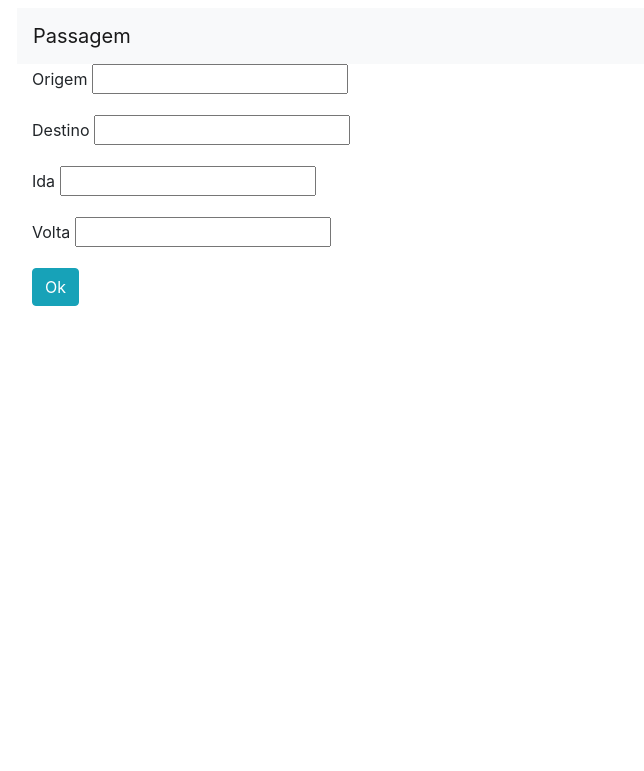
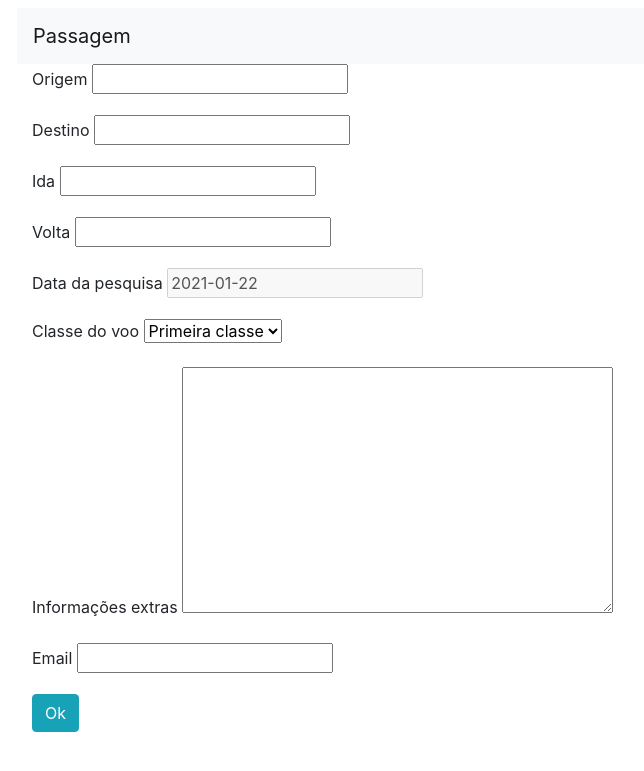
Before and after one commit to RCarteri/Alura, a Django app: page / in a window 1280 px wide. Shown: the top 771 px of the page, without its empty margins (68-712 px from the left). Run offline with Django 3.2, Linux system fonts and the light colour scheme; some libraries are stand-ins or nearby versions.

Commit message:
Inserir novos campos no formulário
Criando novos campos no formulário como data da pesquisa, classe do voo, informações extras e email

```diff
--- /dev/null
+++ b/python/Django/Formulário/passagens/classe_viagem.py
@@ -0,0 +1,5 @@
+tipo_de_classe = {
+    (1, 'Econômica'),
+    (2, 'Executiva'),
+    (3, 'Primeira classe')
+}
--- a/python/Django/Formulário/passagens/forms.py
+++ b/python/Django/Formulário/passagens/forms.py
@@ -1,8 +1,19 @@
 from django import forms
 from tempus_dominus.widgets import DatePicker
+from datetime import datetime
+from passagens.classe_viagem import tipo_de_classe
 
 class PassagemForms(forms.Form):
     origem = forms.CharField(label='Origem', max_length=100)
     destino = forms.CharField(label='Destino', max_length=100)
     data_ida = forms.DateField(label='Ida', widget=DatePicker())
     data_volta = forms.DateField(label='Volta', widget=DatePicker())
+    data_pesquisa = forms.DateField(label='Data da pesquisa', disabled=True, initial=datetime.today)
+    classe_viagem = forms.ChoiceField(label='Classe do voo', choices=tipo_de_classe)
+    informacoes = forms.CharField(
+        label='Informações extras',
+        max_length=200,
+        widget=forms.Textarea,
+        required=False
+    )
+    email = forms.EmailField(label='Email', max_length=150)
--- a/python/Django/Formulário/templates/minha_consulta.html
+++ b/python/Django/Formulário/templates/minha_consulta.html
@@ -4,4 +4,8 @@
 <p>Seu destino é: {{ form.destino.value }}</p>
 <p>Sua data de ida é: {{ form.data_ida.value }}</p>
 <p>Sua data de volta é: {{ form.data_volta.value }}</p>
+<p>Pesquisa realizada em: {{ form.data_pesquisa.value }}</p>
+<p>Classe do voo: {{ form.classe_viagem.value }}</p>
+<p>Informações extras: {{ form.informacoes.value }}</p>
+<p>Email: {{ form.email.value }}</p>
 {% endblock %}
```
